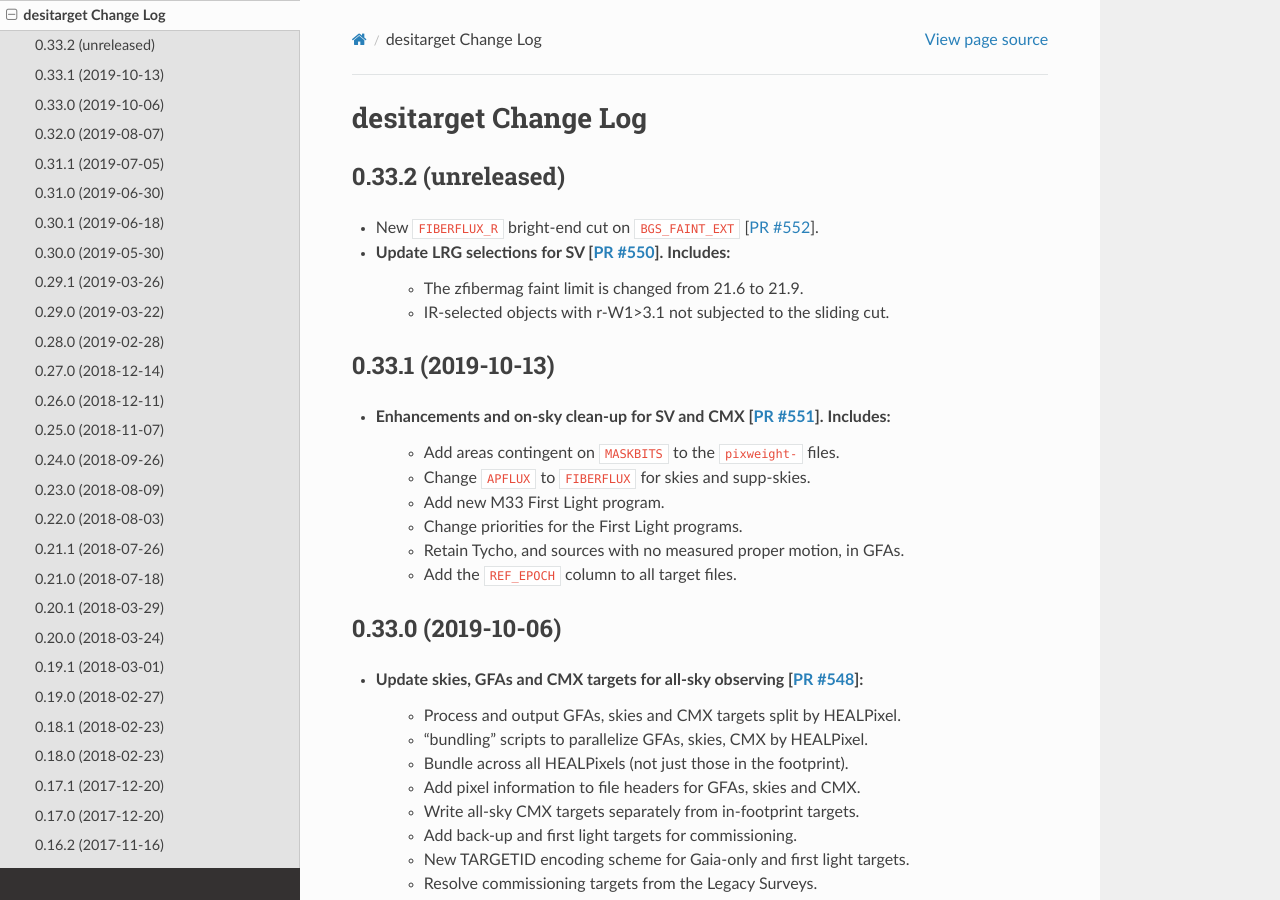
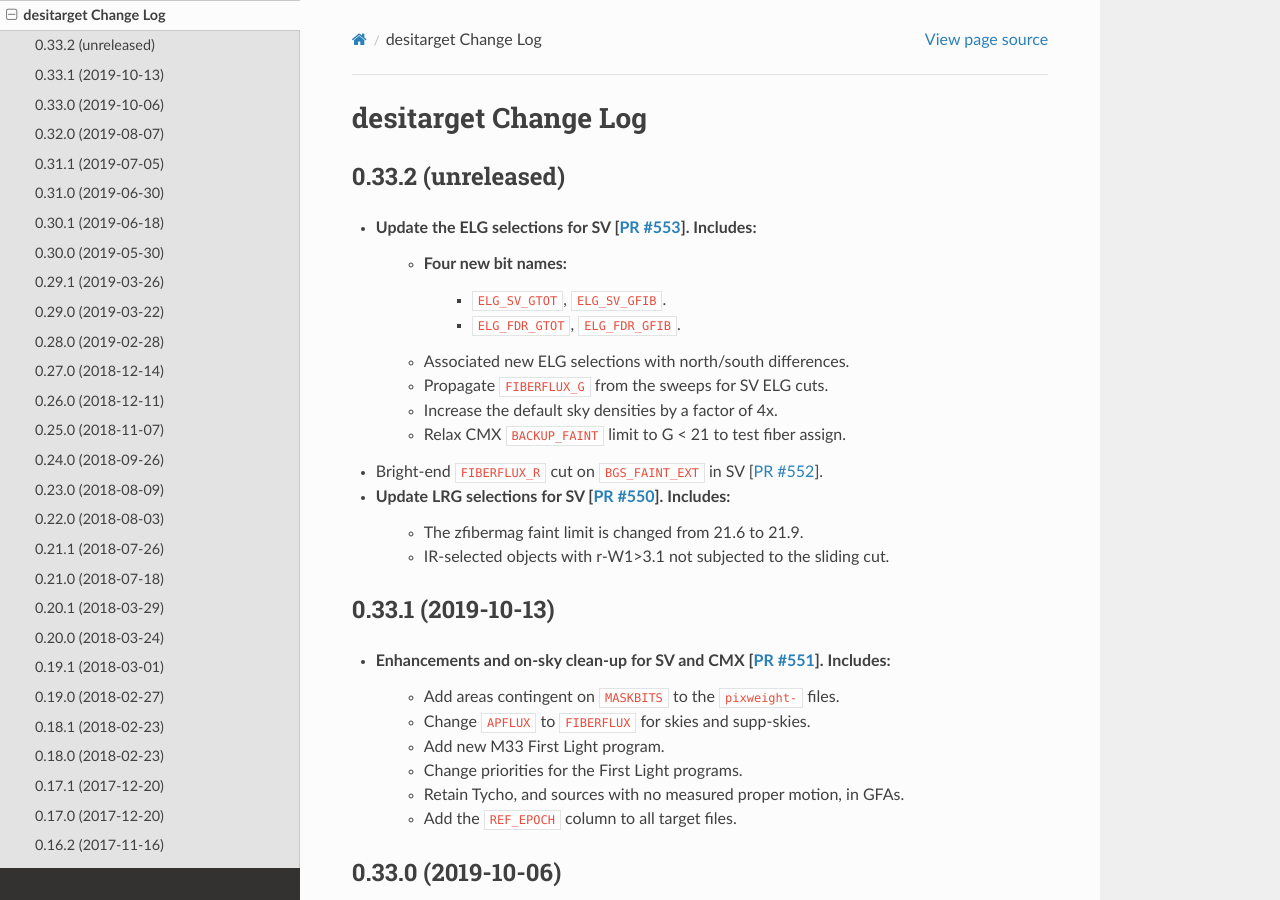
Before and after one commit to desihub/desitarget, a Sphinx documentation site: the page built from doc/changes.rst, in a window 1280 px wide and 900 px high. Built offline with Sphinx 7.4.7 and the Read the Docs theme 2.0.0, drawn with Linux system fonts in a browser that asks for light colours.

Commit message:
update the changes docs

```diff
--- a/doc/changes.rst
+++ b/doc/changes.rst
@@ -5,13 +5,22 @@ desitarget Change Log
 0.33.2 (unreleased)
 -------------------
 
-* New ``FIBERFLUX_R`` bright-end cut on ``BGS_FAINT_EXT`` [`PR #552`_].
+* Update the ELG selections for SV [`PR #553`_]. Includes:
+    * Four new bit names:
+        * ``ELG_SV_GTOT``, ``ELG_SV_GFIB``.
+	* ``ELG_FDR_GTOT``, ``ELG_FDR_GFIB``.
+    * Associated new ELG selections with north/south differences.
+    * Propagate ``FIBERFLUX_G`` from the sweeps for SV ELG cuts.
+    * Increase the default sky densities by a factor of 4x.
+    * Relax CMX ``BACKUP_FAINT`` limit to G < 21 to test fiber assign.
+* Bright-end ``FIBERFLUX_R`` cut on ``BGS_FAINT_EXT`` in SV [`PR #552`_].
 * Update LRG selections for SV [`PR #550`_]. Includes:
     * The zfibermag faint limit is changed from 21.6 to 21.9.
     * IR-selected objects with r-W1>3.1 not subjected to the sliding cut.
 
 .. _`PR #550`: https://github.com/desihub/desitarget/pull/550
 .. _`PR #552`: https://github.com/desihub/desitarget/pull/552
+.. _`PR #553`: https://github.com/desihub/desitarget/pull/553
 
 0.33.1 (2019-10-13)
 -------------------
```
